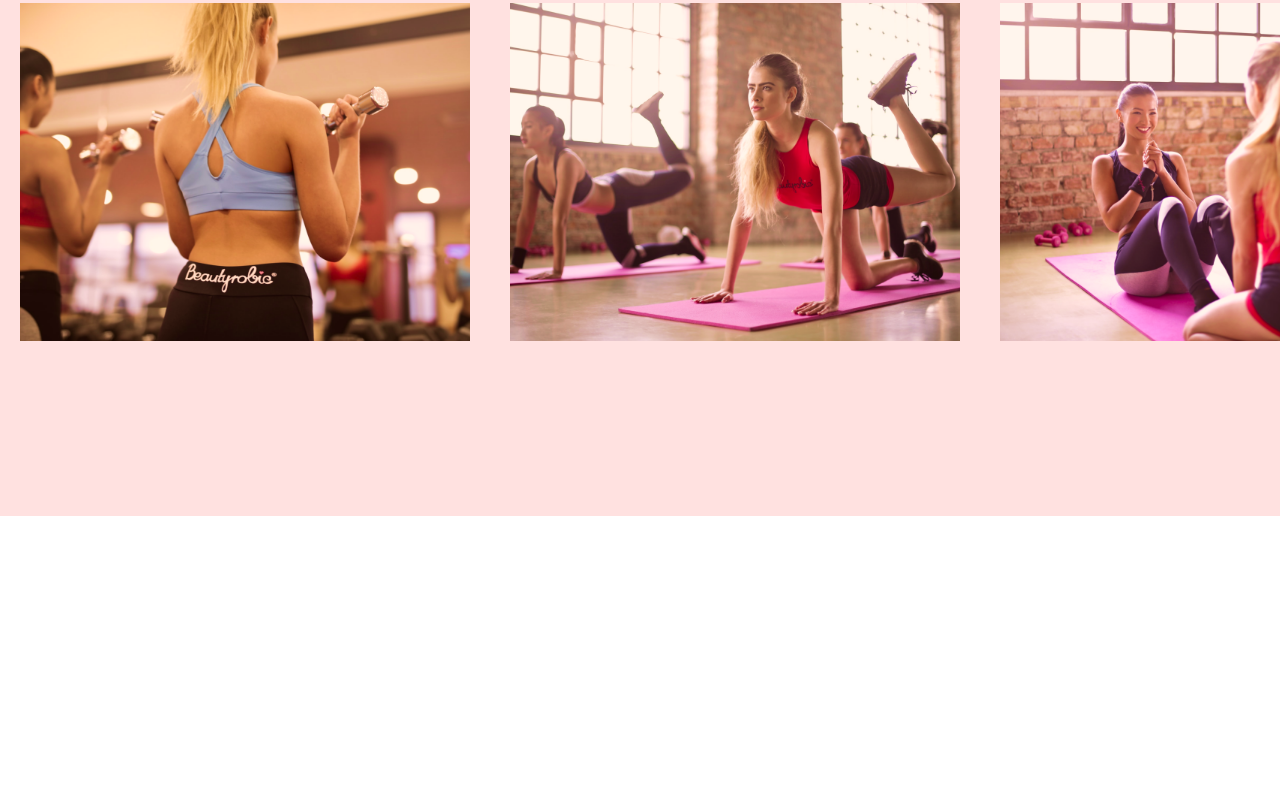
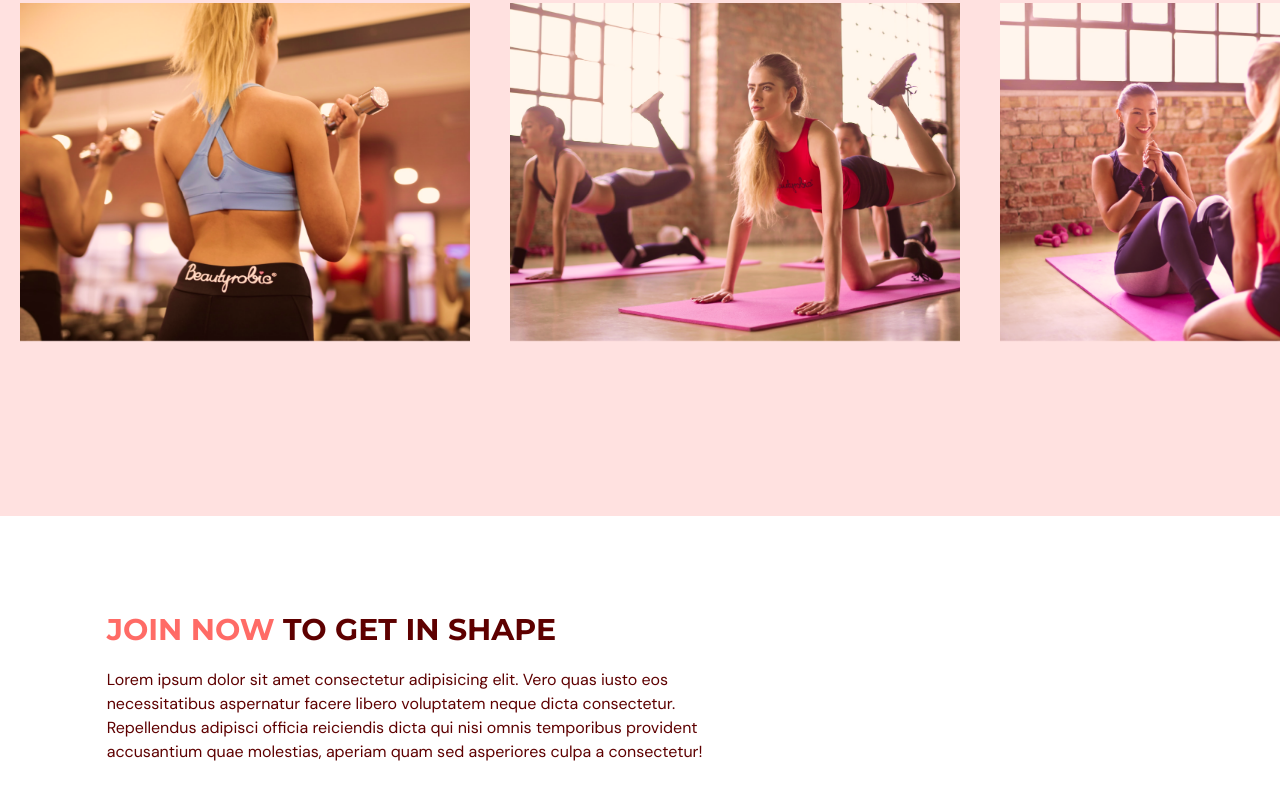
Before and after one commit to Mrityunjay-Palled/React_TS, a React (Vite) app: page / in a window 1280 px wide. Shown: the part 2498-3298 px from the top of the page. Before the commit the page ends 3014 px from the top, so only its background shows below. Built offline with nearby package versions, Linux system fonts and the light colour scheme.

Commit message:
added contact us section

```diff
--- a/package.json
+++ b/package.json
@@ -13,7 +13,8 @@
     "framer-motion": "^10.0.1",
     "react": "^18.2.0",
     "react-anchor-link-smooth-scroll": "^1.0.12",
-    "react-dom": "^18.2.0"
+    "react-dom": "^18.2.0",
+    "react-hook-form": "^7.43.5"
   },
   "devDependencies": {
     "@types/node": "^18.14.6",
--- a/src/App.tsx
+++ b/src/App.tsx
@@ -2,6 +2,7 @@ import Navbar from "@/scenes/navbar";
 import Home from "@/scenes/home";
 import OurClasses from "@/scenes/our_classes";
 import Benefits from "@/scenes/benefits";
+import ContactUs from '@/scenes/contactUs'
 import { useEffect, useState } from "react";
 import { SelectedPage } from "@/shared/types";
 
@@ -32,6 +33,8 @@ const App = () => {
       <Home setSelectedPage={setSelectedPage} />
       <Benefits setSelectedPage={setSelectedPage} />
       <OurClasses setSelectedPage={setSelectedPage} />
+      <ContactUs setSelectedPage={setSelectedPage}/>
+
     </>
   );
 };
--- a/src/scenes/benefits/index.tsx
+++ b/src/scenes/benefits/index.tsx
@@ -44,7 +44,7 @@ const Benefits=({ setSelectedPage }: Props)=> {
     className="mx-auto min-h-full w-5/6 py-20"
     >
     <motion.div
-    onViewportEnter={()=>setSelectedPage(SelectedPage.Home)}
+    onViewportEnter={()=>setSelectedPage(SelectedPage.Benefits)}
     >
      <motion.div className="md:my-5 md:w-3/5"
      initial="hidden"
--- /dev/null
+++ b/src/scenes/contactUs/index.tsx
@@ -0,0 +1,40 @@
+import { SelectedPage } from '@/shared/types'
+import {motion} from "framer-motion"
+import { useForm } from 'react-hook-form'
+import ContactUsPageGraphic from '@/assets/ContactUsPageGraphic.png'
+import HText from '@/shared/HText'
+
+type Props = {
+    setSelectedPage:(value:SelectedPage)=>void
+}
+
+const ContactUs = ({setSelectedPage}: Props) => {
+  return (
+    <section id="contactus" className='mx-auto w-5/6 pt-24 pb-32'>
+        <motion.div
+        onViewportEnter={()=>setSelectedPage(SelectedPage.ContactUs)}
+        >
+            <motion.div
+            className='md:w-3/5'
+            initial="hidden"
+            whileInView="visible"
+            viewport={{ once: true, amount: 0.5 }}
+            transition={{ delay: 0.2, duration: 0.5 }}
+            variants={{
+              hidden: { opacity: 0, x: -50 },
+              visible: { opacity: 1, x: 0 },
+            }}
+            >
+              <HText>
+                <span className='text-primary-500'>JOIN NOW</span>{" "}TO GET IN SHAPE
+              </HText>
+              <p className='my-5'>Lorem ipsum dolor sit amet consectetur adipisicing elit. Vero quas iusto eos necessitatibus aspernatur facere libero voluptatem neque dicta consectetur. Repellendus adipisci officia reiciendis dicta qui nisi omnis temporibus provident accusantium quae molestias, aperiam quam sed asperiores culpa a consectetur!</p>
+            </motion.div>
+
+        </motion.div>
+
+    </section>
+  )
+}
+
+export default ContactUs
--- a/src/scenes/our_classes/Class.tsx
+++ b/src/scenes/our_classes/Class.tsx
@@ -5,7 +5,7 @@ type Props = {
   };
 
   const Class = ({ name, description, image }: Props) => {
-    const overlayStyles = `p-5 absolute z-30 flex
+    const overlayStyles = `p-5 absolute flex
     h-[380px] w-[450px] flex-col items-center justify-center
     whitespace-normal bg-primary-500 text-center text-white
     opacity-0 transition duration-500 hover:opacity-90`;
```
Also changed, not shown: 1 other file (tests, documents, lock files or other folders).
